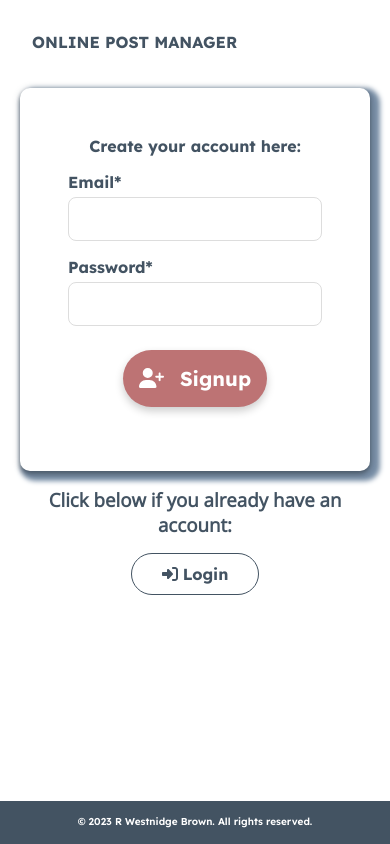
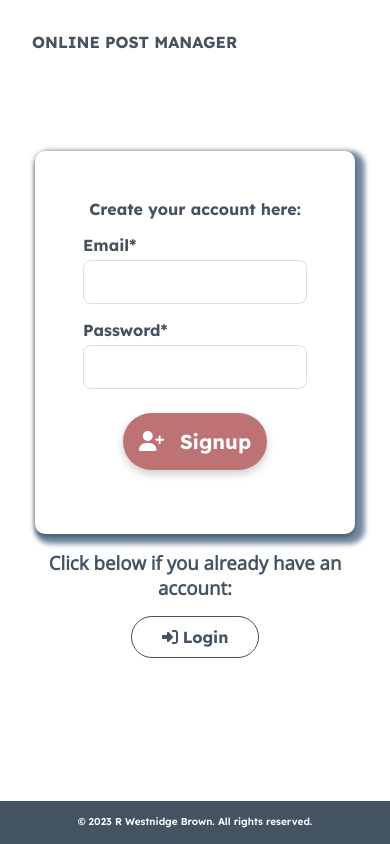
Before and after one commit to rhw-repo/mern-post-app, a React (Create React App) app in the folder frontend/: page /signup in a window 390 px wide. Built offline with nearby package versions, Linux system fonts and the light colour scheme.

Commit message:
WIP: centering Login & SignUp smaller screen widths & special media queries for screens such as Nest Hub

```diff
--- a/frontend/src/assets/global.css
+++ b/frontend/src/assets/global.css
@@ -325,7 +325,6 @@ div.content-detail div.edit textarea.error {
 .signup-form,
 .login-form {
   max-width: 30rem;
-  /*margin: 2rem auto;*/
   padding: 3rem;
 }
 
@@ -358,6 +357,59 @@ div.content-detail div.edit textarea.error {
   min-width: 8rem;
 }
 
+/* Positions form vertically */
+@media (max-width: 920px) {
+  .loginWrapper {
+      min-height: 75dvh;
+      min-height: 75vh;
+      display: flex;
+      flex-direction: column;
+      justify-content: center;
+      align-items: center;
+  }
+}
+
+/* Specific screens such as Nest Hub */
+@media (max-width: 1024px) and (max-height:600px) {
+  /* Specific to fit form into screen height */
+  .pages {
+    padding-top: 0;
+  }
+
+  /* Reduce height to fit screen size */
+  .login-form,
+  .signup-form {
+    font-size: 1rem;
+    padding: 1.5rem 3rem;
+    margin: 0 auto 1rem;
+  }
+
+  /* Flex row not column prevents vertical overflow */
+  .login-btn,
+  .signup-btn {
+    display: flex;
+    justify-content: space-evenly;
+    align-items: center;
+    margin: 1rem auto 0 auto;
+    gap: 1rem;
+    font-size: 1rem;
+  }
+
+  /* Flex-direction: row instead of block columns */
+  .switch-form-btns {
+    display: flex;
+    justify-content: center;
+    align-items: center;
+    gap: 0.5rem;
+  }
+
+  /* Prevent it's margins misaligning .switch-forms-btns div */
+  .switch-form-text-prompt {
+    margin: 0;
+  }
+}
+
+/* Prevent overflow */
 @media (max-width: 400px) {
   .content-detail-edit-create-btns {
     flex-direction: column-reverse;
--- a/frontend/src/pages/Home/ColumnFilter.js
+++ b/frontend/src/pages/Home/ColumnFilter.js
@@ -65,7 +65,7 @@ const ColumnFilter = ({ column }) => {
                         {filterIcon}
                         <input
                             type="text"
-                            placeholder="Search this column..."
+                            placeholder="Search column"
                             value={filterValue || ""}
                             onChange={e => setFilter(e.target.value)}
                         />
--- a/frontend/src/pages/Login/Login.js
+++ b/frontend/src/pages/Login/Login.js
@@ -103,7 +103,7 @@ const Login = () => {
                     </div>
                 ) : null}
 
-                <h1>Welcome. Login here:</h1>
+                <h1 className={styles.loginFormTitle}>Welcome. Login here:</h1>
                 <label>Email*</label>
                 <input
                     aria-label="Enter your email address"
@@ -144,7 +144,7 @@ const Login = () => {
                     {error && <div className="error">{error}</div>}
                 </div>
             </form>
-            <div className="switch-form-btns">
+            <div className={`${styles.loginSwitchFormsBtns} switch-form-btns`}>
                 <div className="switch-form-text-prompt">Need an account?</div>
                 <button
                     className="switch-form-btn"
--- a/frontend/src/pages/Login/Login.module.css
+++ b/frontend/src/pages/Login/Login.module.css
@@ -1,13 +1,34 @@
-.loginWrapper {
-    display: flex;
-    flex-direction: column;
-    align-items: center;
-    justify-content: center;
-    min-height: 100vh;
-    background-color: powderblue;
+.loginForm {
+    margin: 0 auto;
 }
 
-.loginForm {
-    background-color: orange;
-    margin: 0 auto;
+.loginFormTitle {
+    margin: auto;
 }
+
+/* Specific screens such as Nest Hub */
+@media (max-width: 1024px) and (max-height:600px) {
+    .loginWrapper {
+        display: flex;
+        flex-direction: column;
+        justify-content: start;
+        align-items: center;
+    }
+
+    /* Prevent loss margin-top for LoginForm */
+    .loginSwitchFormsBtns {
+        margin-top: 1.5rem;
+    }
+}
+
+/* Positions form vertically */
+@media (max-width: 920px) {
+    .loginWrapper {
+        min-height: 75dvh;
+        min-height: 75vh;
+        display: flex;
+        flex-direction: column;
+        justify-content: center;
+        align-items: center;
+    }
+}
--- a/frontend/src/pages/Signup/Signup.js
+++ b/frontend/src/pages/Signup/Signup.js
@@ -5,6 +5,7 @@ import { useNavigate } from "react-router-dom";
 import { useSignup } from "../../hooks/useSignup";
 import { FontAwesomeIcon } from '@fortawesome/react-fontawesome'
 import { faUserPlus, faRightToBracket } from "@fortawesome/free-solid-svg-icons"
+import styles from "./Signup.module.css"
 
 // custom hook manages input fields error handling
 const useInput = (initialValue, externalError) => {
@@ -88,6 +89,7 @@ const Signup = () => {
 
     return (
         <>
+        <div className={styles.signupWrapper}>
             <form className="signup-form" onSubmit={handleSubmit}>
                 {(trySubmit && !isFormValid) || error ? (
                     <div className="error">
@@ -148,6 +150,7 @@ const Signup = () => {
                     {loginIcon} Login
                 </button>
             </div>
+            </div>
         </>
     )
 }
--- /dev/null
+++ b/frontend/src/pages/Signup/Signup.module.css
@@ -0,0 +1,22 @@
+/* Centres form */
+.signupWrapper {
+    display: flex;
+    flex-direction: column;
+    justify-content: center;
+    align-items: center;
+}
+
+/* Retains centering vertically */
+@media (max-width: 920px) {
+    .signupWrapper {
+        min-height: 75dvh;
+        min-height: 75vh;
+    }
+}
+
+/* Specific screens such as Nest Hub, prevent vertical overflow */
+@media (max-width: 1024px) and (max-height:600px) {
+    .signupWrapper {
+        margin-bottom: 0;
+    }
+}
```
